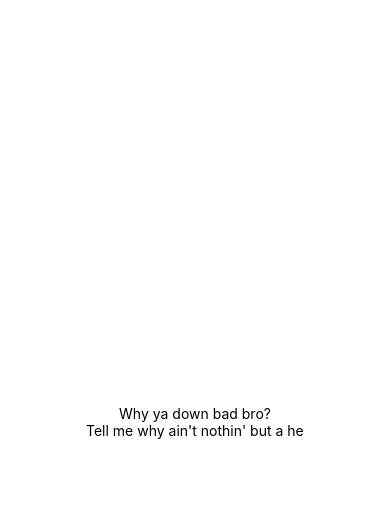
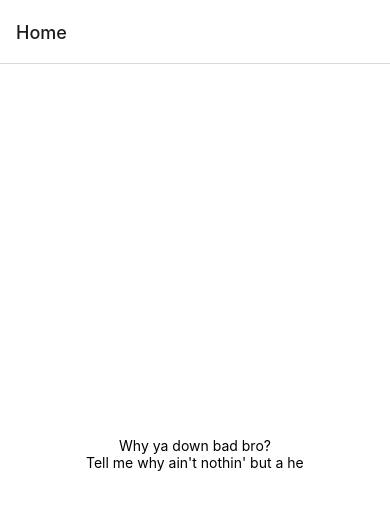
Before and after one commit to adiguno/DownBadAppExpo, a React Native app: screen / in a window 390 px wide. Shown: the top 510 px of the page. Built offline with nearby package versions, Linux system fonts and the light colour scheme.

Commit message:
add basic navigation with home (cerate habit screen)

```diff
--- a/App.tsx
+++ b/App.tsx
@@ -1,18 +1,17 @@
-import { StatusBar } from "expo-status-bar";
+import { NavigationContainer } from "@react-navigation/native";
+
+import { createNativeStackNavigator } from "@react-navigation/native-stack";
 import React from "react";
-import { StyleSheet, Text, TextInput, View } from "react-native";
 import { CreateHabit } from "./CreateHabit";
 
+const Stack = createNativeStackNavigator();
 export default function App() {
   return (
-    <CreateHabit></CreateHabit>
-
-    // <View>
-    //   <CreateHabit></CreateHabit>
-    //   <StatusBar style="auto" />
-    // </View>
-    // <View>
-    //   <CreateHabit></CreateHabit>
-    // </View>
+    <NavigationContainer>
+      <Stack.Navigator>
+        <Stack.Screen name="Home" component={CreateHabit} />
+      </Stack.Navigator>
+    </NavigationContainer>
+    // <CreateHabit></CreateHabit>
   );
 }
```
